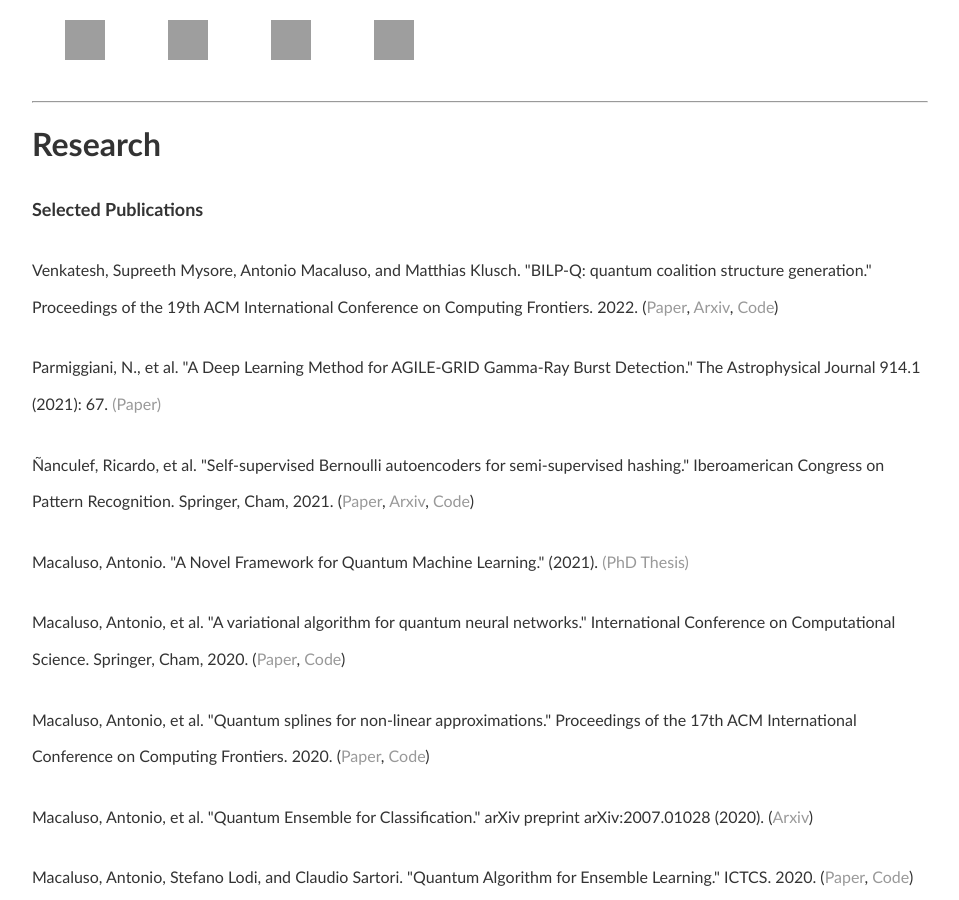
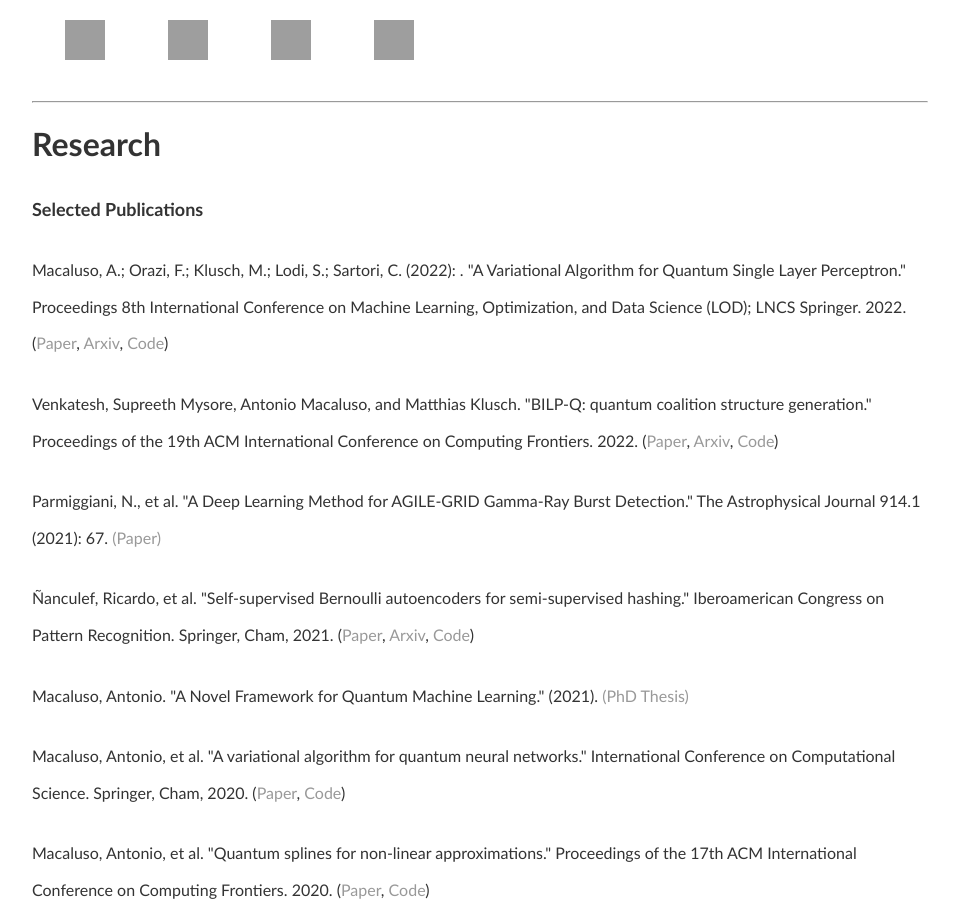
Before and after one commit to amacaluso/amacaluso.github.io, a Jekyll site: the page built from index.html, in a window 1280 px wide and 900 px high, scrolled down 361 px, cut to the strip 0-900 px from the top of the window. Shown: the whole strip, without its empty margins (160-1119 px from the left). Built offline with Jekyll 4.4.1, drawn with Linux system fonts in a browser that asks for light colours; some of the changed text lies outside the part shown; grey boxes are pictures that could not be loaded.

Commit message:
Update index.html

```diff
--- a/index.html
+++ b/index.html
@@ -82,7 +82,18 @@ antonio.macaluso@dfki.de</font></font><big> </big><font face="Trebuchet MS"><fon
 	<p><b><font face="Trebuchet MS"><font size="6">Research</font></b>
 
 
+
 	<p><b><font face="Trebuchet MS"><font size="4">Selected Publications</font></b>
+	<!--<p><font face="Trebuchet MS"><font size="3">2022</font>-->
+	<p><font face="Trebuchet MS"><font size="3">Macaluso, A.; Orazi, F.; Klusch, M.; Lodi, S.; Sartori, C. (2022): . "A Variational Algorithm for Quantum Single Layer Perceptron." Proceedings 8th International Conference on Machine Learning, Optimization, and Data Science (LOD); LNCS Springer. 2022.
+	(<a href="https://dl.acm.org/doi/abs/10.1145/3528416.3530235">Paper</a>,
+	<a href="https://arxiv.org/pdf/2204.13802.pdf">Arxiv</a>,
+	<a href="https://github.com/supreethmv/BILP-Q">Code</a>)
+	</font></p>
+
+
+
+
 	<!--<p><font face="Trebuchet MS"><font size="3">2022</font>-->
 	<p><font face="Trebuchet MS"><font size="3">Venkatesh, Supreeth Mysore, Antonio Macaluso, and Matthias Klusch. "BILP-Q: quantum coalition structure generation." Proceedings of the 19th ACM International Conference on Computing Frontiers. 2022.
 	(<a href="https://dl.acm.org/doi/abs/10.1145/3528416.3530235">Paper</a>,
@@ -189,9 +200,11 @@ antonio.macaluso@dfki.de</font></font><big> </big><font face="Trebuchet MS"><fon
 
 
 
-	<!-- /.blurb
-	<p><font face="Trebuchet MS"><font size="3">Nicolò Cangini. <a href="https://core.ac.uk/download/pdf/211576749.pdf">Quantum Supervised Learning: Algorithms and Implementation</a>. Master's Degree in Computing Engineering, University of Bologna, 2019 </font></p>
-	-->
+	<!-- /.blurb -->
+
+	<p><font face="Trebuchet MS"><font size="3">Venkatesh, S.M. On Quantum Coalition Structure Generation. Saarland University, CS Department, Saarbrücken, Germany, 2022 </font></p>
+
+
 	<p><font face="Trebuchet MS"><font size="3">Matteo Antonio Inajetovic. Variational Quantum Splines: Moving Beyond Linearity for Quantum Activation Functions. Master's Degree in Artificial Intelligence, University of Bologna, 2022 </font></p>
 
 	<p><font face="Trebuchet MS"><font size="3">Filippo Orazi. <a href="https://amslaurea.unibo.it/25062/1/Quantum%20Machine%20Learning%20Development%20and%20Evaluation%20of%20the%20Multiple%20Aggregator%20Quantum%20Algorithm.pdf"> Quantum machine learning: development and evaluation of the Multiple Aggregator Quantum Algorithm.</a> Master's Degree in Artificial Intelligence, University of Bologna, 2022 </font></p>
```
